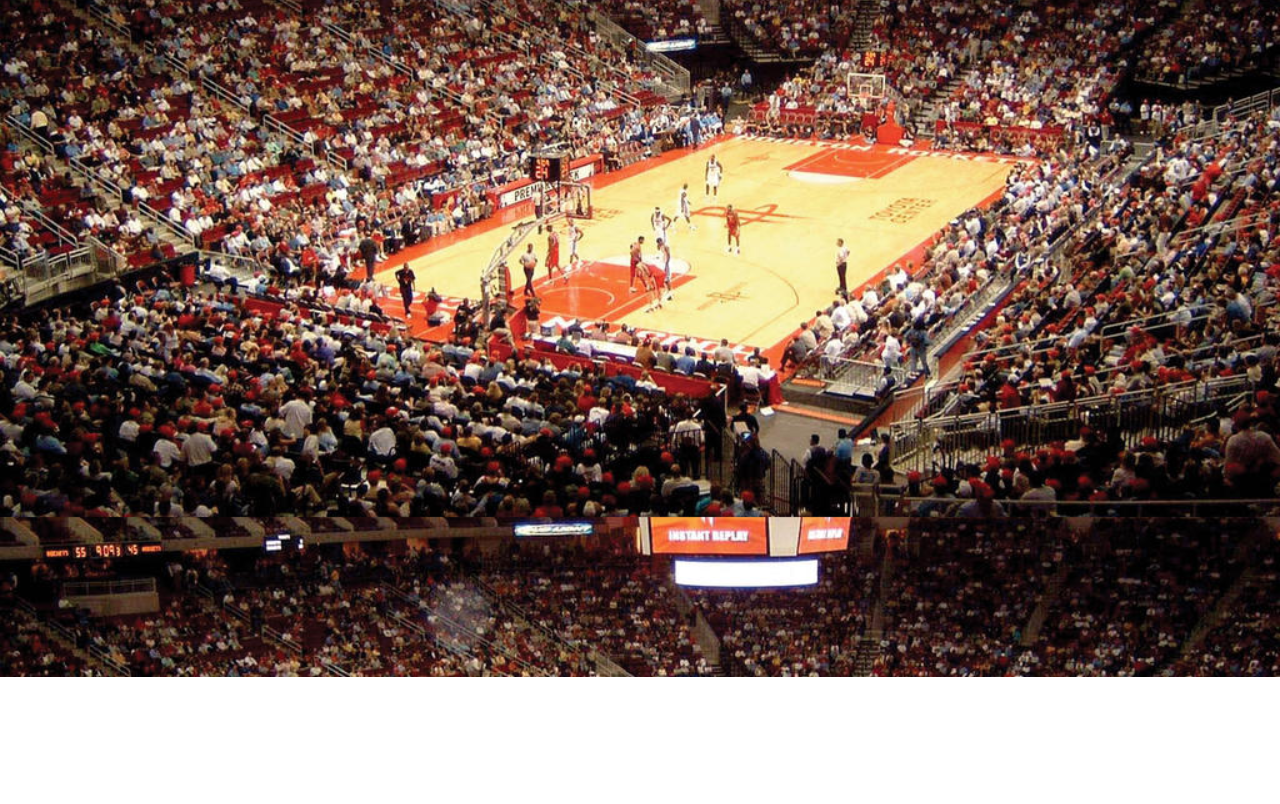
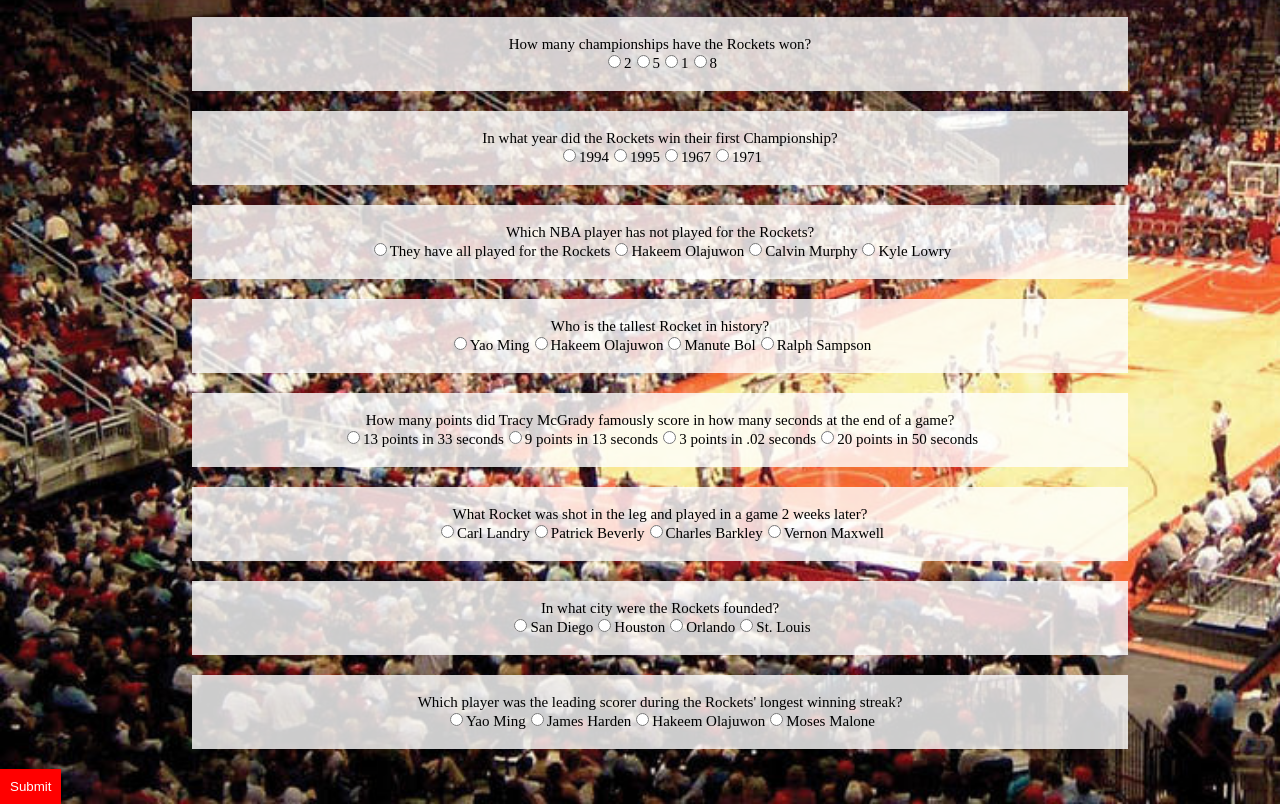
Before and after one commit to pmmiv/triviaGame, a plain HTML site: page index.html in a window 1280 px wide. Shown: the part 123-927 px from the top of the page. Before the commit the page ends 800 px from the top, so only its background shows below. Drawn offline with nearby package versions, Linux system fonts and the light colour scheme.

Commit message:
added some logic to generate the questions in the html

```diff
--- a/assets/css/style.css
+++ b/assets/css/style.css
@@ -1,4 +1,25 @@
 body {
 	background-image: url('../images/background.jpg');
 	background-size: cover;
+	box-sizing: border-box;
+	font-size: 15px;
 }
+
+h1 {
+	font-size: 2em;
+}
+
+button {
+	background-color: red;
+	color: white;
+	padding: 10px;
+	border: none;
+}
+
+.box {
+	padding: 20px;
+	background-color: rgba(255, 255, 255, .8);
+	text-align: center;
+	width: 70%;
+	margin: 20px 15%;
+}
--- a/assets/javascript/app.js
+++ b/assets/javascript/app.js
@@ -1,69 +1,72 @@
-// array of 2 point questions
-	// questions should be objects with a name, question, answer, 3 wrong responses point value
-var twoPointQs = [
+var questions = [
 	{	"name" : "Number of Championships",
 		"question" : "How many championships have the Rockets won?",
-		"value" : 2,
 		"answer" : "2",
-		"wrong": ["5", "1", "8"]
+		"option": ["2", "5", "1", "8"]
 	},
 	{	"name" : "First Championship Year",
 		"question" : "In what year did the Rockets win their first Championship?",
-		"value" : 2,
 		"answer" : "1994",
-		"wrong": ["1995", "1967", "1971"]
+		"option": ["1994", "1995", "1967", "1971"]
 	},
 	{	"name" : "Not Rockets",
-		"question" : "Which player has not played for the Rockets",
-		"value" : 2,
+		"question" : "Which NBA player has not played for the Rockets?",
 		"answer" : "They have all played for the Rockets",
-		"wrong": ["Hakeem Olajuwon", "Calvin Murphy", "Kyle Lowry"]
-	}
-]
-var threePointQs = [
-	{	"name" : "",
-		"question" : "",
-		"value" : 3,
-		"answer" : "",
-		"wrong": ["", "", ""]
-	}
+		"option": ["They have all played for the Rockets", "Hakeem Olajuwon", "Calvin Murphy", "Kyle Lowry"]
+	},
+	{	"name" : "Tallest Rockets",
+		"question" : "Who is the tallest Rocket in history?",
+		"answer" : "Yao Ming",
+		"option": ["Yao Ming", "Hakeem Olajuwon", "Manute Bol", "Ralph Sampson"]
+	},
+	{	"name" : "TMac",
+		"question" : "How many points did Tracy McGrady famously score in how many seconds at the end of a game?",
+		"answer" : "13 points in 33 seconds",
+		"option": ["13 points in 33 seconds", "9 points in 13 seconds", "3 points in .02 seconds", "20 points in 50 seconds"]
+	},
+	{	"name" : "Bullet Proof",
+		"question" : "What Rocket was shot in the leg and played in a game 2 weeks later?",
+		"answer" : "Carl Landry",
+		"option": ["Carl Landry", "Patrick Beverly", "Charles Barkley", "Vernon Maxwell"]
+	},
+	{	"name" : "Orignal City",
+		"question" : "In what city were the Rockets founded?",
+		"answer" : "San Diego",
+		"option": ["San Diego", "Houston", "Orlando", "St. Louis"]
+	},
+	{	"name" : "Win Streak",
+		"question" : "Which player was the leading scorer during the Rockets' longest winning streak?",
+		"answer" : "Yao Ming",
+		"option": ["Yao Ming", "James Harden", "Hakeem Olajuwon", "Moses Malone"]
+	},
 ]
 
-console.log(twoPointQs[2].wrong[0]);
+var time = 60;
 
-// array of 3 point questions
+// https://stackoverflow.com/questions/2450954/how-to-randomize-shuffle-a-javascript-array
+	function run () {
+		setInterval(countdown, 1000)
+	}
 
-// array of 1 point questions
+	function countdown () {
+		time--
+		$("shotclock").text(time)
+	}
 
-// player score
-// visitor score
-// gameState = false
+// randomize question order and options
 
-// function nextquestion () {}
 
-// if 3 pt questions.length = 0
-	// ask a 2 pt question
+// Generating the questions
+$(document).ready(function(){
+	for (i=0;i<questions.length;i++) {
+		var questionBox = $("<form id='"+questions[i].name+"'>"+questions[i].question+"<br></form>");
+		questionBox.addClass("box");
+		for (j=0;j<questions[i].option.length;j++) {
+			$(questionBox).append("<input type='radio' name='choice' value='"+questions[i].option[j]+"'>"+questions[i].option[j])
+			console.log(questions[i].option[j]);
+		}
+		$("#questions").append(questionBox);
+	}
+	$("#questions").append("<button>Submit</button>")
 
-// if 2 pt questions.length = 0
-	// ask a 3 pt question
-
-// else var valueDec = Math.floor(Math.random() * 2)
-	// if valueDec  < 1 {
-		// ask a 3 pt question
-	// } else {
-		// ask a 2 point question
-	// }
-
-	// question function
-	// if user selection = obj.correctAnswer {
-		// if (drawFoul) {
-			// award points
-			// ask a 1 point question
-		// } else {
-			// awardpoints
-			// nextquestion
-		// }
-	// }
-		// else {
-			// awardvisitor points
-	// }
+})
--- a/index.html
+++ b/index.html
@@ -11,7 +11,11 @@
 	<link rel="stylesheet" href="assets/css/style.css">
 </head>
 <body>
-
+	<div class="box">
+		<h1>Red Nation Trivia</h1>
+		<p>Click the button corresponding to the correct answer to each question. <br> The shot clock is at: <span id="shotclock"></span></p>
+	</div>
+	<div id="questions"></div>
 	<script src="assets/javascript/app.js"></script>
 </body>
 </html>
```
